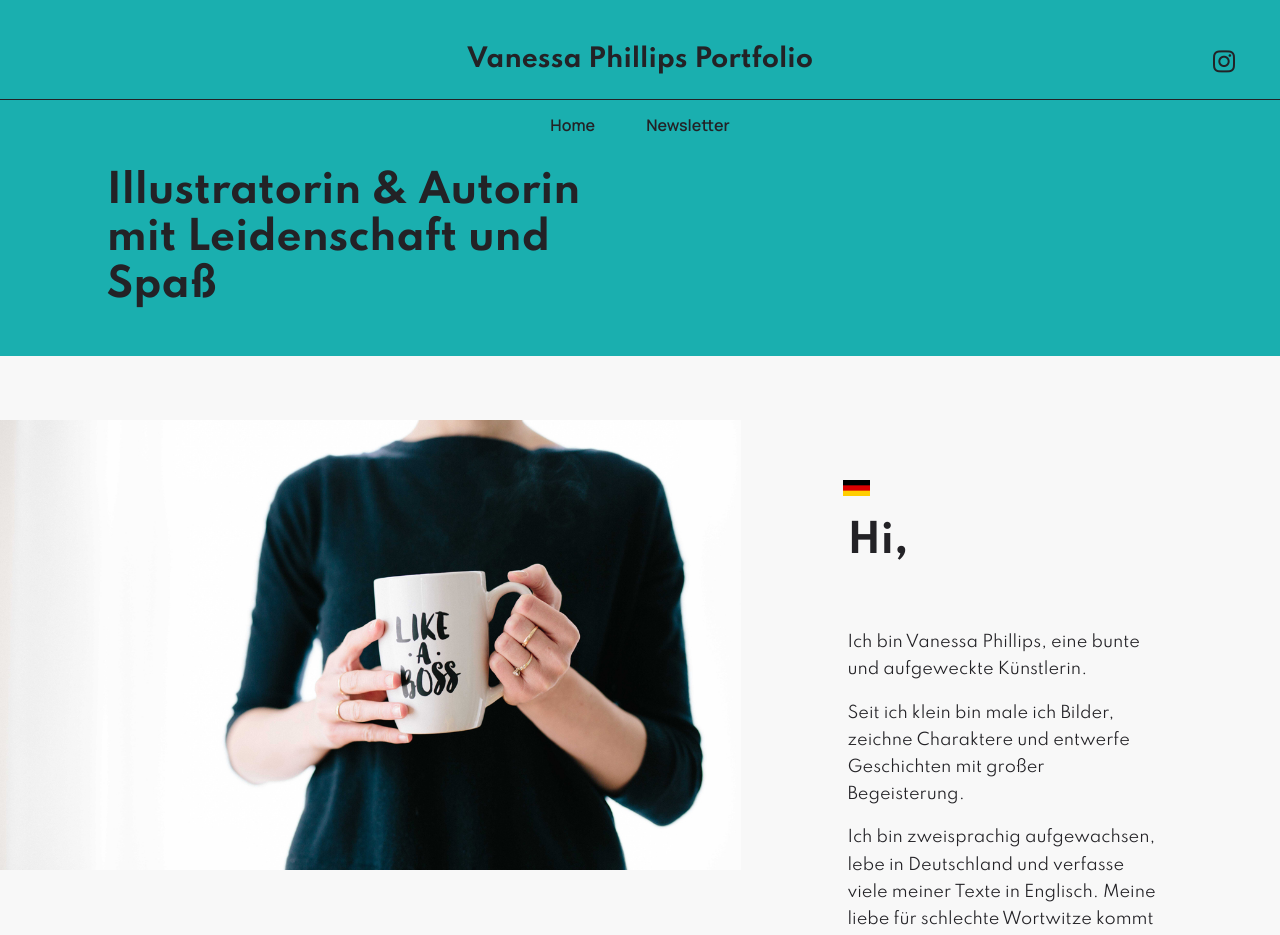
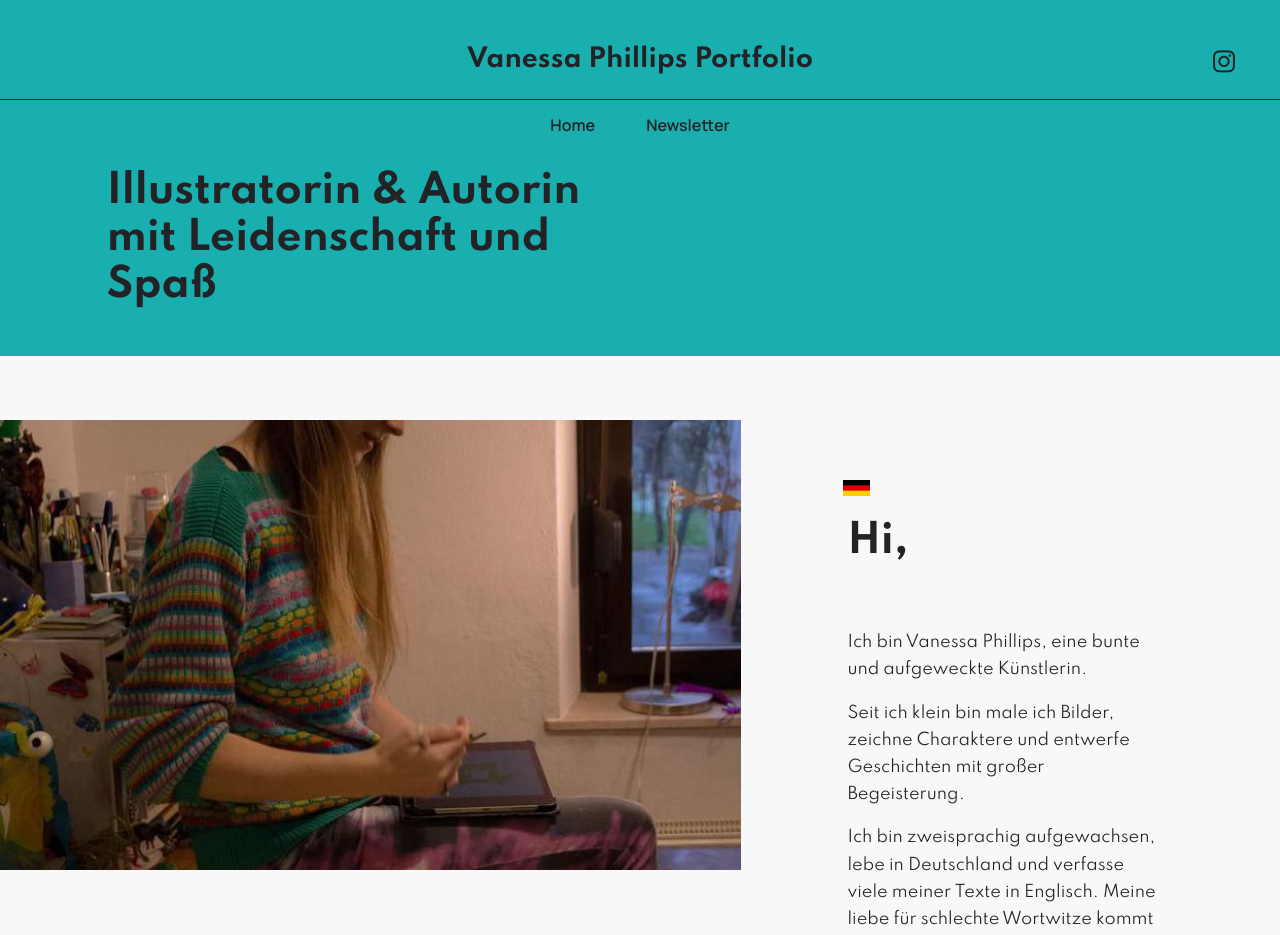
Before and after one commit to Schrank/nessi, a Jekyll site: the page built from index.md, in a window 1280 px wide. Shown: the top 935 px of the page. Built offline with Jekyll 4.4.1, drawn with Linux system fonts in a browser that asks for light colours; comment, search, counter and statistics services are not loaded.

Commit message:
vorläufiges bild ich

```diff
--- a/_layouts/home.html
+++ b/_layouts/home.html
@@ -77,7 +77,7 @@ bodyClass: "page-home"
                 </div>
             </div>
             <div class="image-wrapper">
-                <img class="w-100" src="assets/images/1.jpg" alt="Mobirise">
+                <img class="w-100" src="assets/images/vorläufig ich.jpeg" alt="Mobirise">
             </div>
         </div>
     </div>
```
Also changed, not shown: assets/images/vorläufig ich.jpeg (added).
